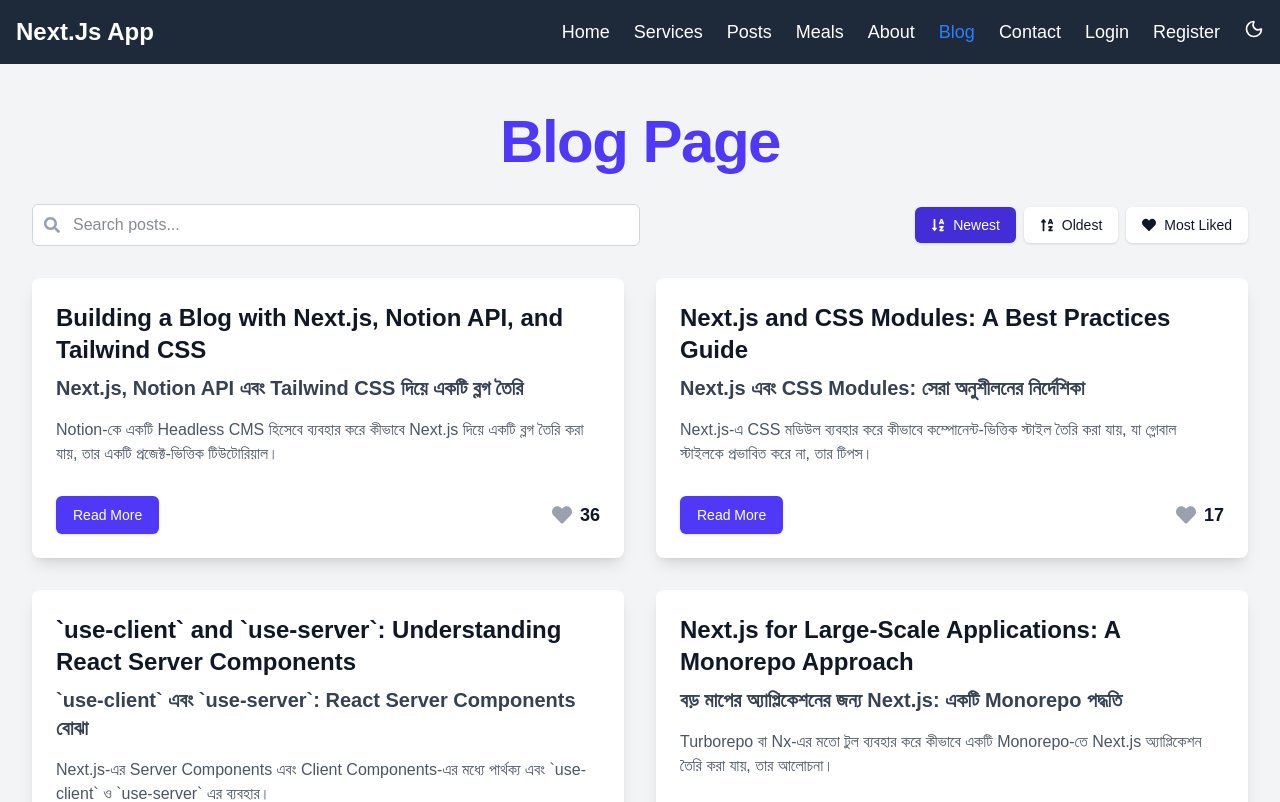
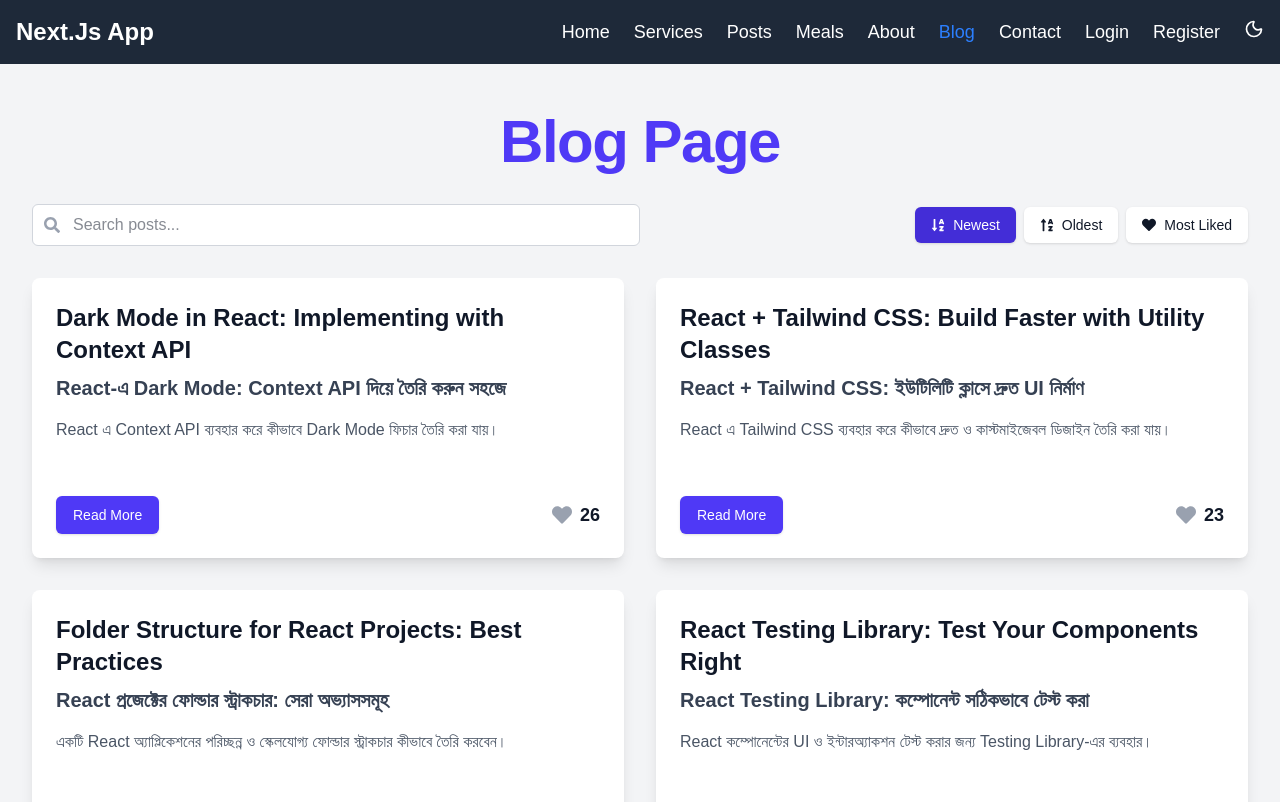
Before and after one commit to yousufali156/Next-Js, a Next.js app: page /blog in a window 1280 px wide. Shown: the top 802 px of the page. Built offline with nearby package versions, Linux system fonts and the light colour scheme.

Commit message:
Blog Part Update

```diff
--- a/src/app/blog/page.jsx
+++ b/src/app/blog/page.jsx
@@ -407,6 +407,87 @@ export default function BlogPage() {
       content: 'A project-based tutorial on building a blog using Next.js and Tailwind CSS, with Notion serving as a Headless CMS. It covers fetching content from the Notion API and rendering it dynamically on your site.',
       likes: 36,
     },
+    {
+  id: 51,
+  englishTitle: 'React State Management: Choosing the Right Tool',
+  bengaliTitle: 'React স্টেট ম্যানেজমেন্ট: সঠিক টুলটি বেছে নেওয়া',
+  description: 'useState, useReducer, Context API, Redux—কোন পরিস্থিতিতে কোনটি ব্যবহার করবেন, তার বিশ্লেষণ।',
+  content: 'This post explains the differences between useState, useReducer, Context API, and Redux. It guides developers on when to use which for scalable and efficient state management.',
+  likes: 18,
+},
+{
+  id: 52,
+  englishTitle: 'Reusable Custom Hooks in React: Clean & Powerful',
+  bengaliTitle: 'React-এ Reusable কাস্টম হুক: পরিচ্ছন্ন ও শক্তিশালী কোডিং',
+  description: 'React এ কিভাবে নিজস্ব কাস্টম হুক তৈরি করে রিইউজেবল ও ক্লিন কম্পোনেন্ট গঠন করবেন।',
+  content: 'Learn how to create and reuse custom hooks in React to encapsulate logic and keep components clean and focused. This approach encourages separation of concerns and code reusability.',
+  likes: 25,
+},
+{
+  id: 53,
+  englishTitle: 'React Router v6: Nested Routes & Dynamic Loading',
+  bengaliTitle: 'React Router v6: Nested রুট ও ডায়নামিক লোডিং Explained',
+  description: 'React Router v6-এ কীভাবে Nested Routes ও Lazy Load Routes তৈরি করবেন তা বিস্তারিতভাবে আলোচনা।',
+  content: 'Explore advanced routing techniques using React Router v6, including nested routes, dynamic routes, and lazy loading to optimize performance and structure.',
+  likes: 19,
+},
+{
+  id: 54,
+  englishTitle: 'Handling Forms in React: Controlled vs Uncontrolled',
+  bengaliTitle: 'React ফর্ম হ্যান্ডলিং: Controlled বনাম Uncontrolled',
+  description: 'React ফর্ম ডেটা নিয়ন্ত্রণে Controlled ও Uncontrolled কম্পোনেন্টের মধ্যে পার্থক্য ও ব্যবহার।',
+  content: 'Understand the difference between controlled and uncontrolled form inputs in React. Learn best practices for handling forms efficiently using either approach.',
+  likes: 16,
+},
+{
+  id: 55,
+  englishTitle: 'React Performance Tips: Memoization & Optimization',
+  bengaliTitle: 'React পারফরম্যান্স টিপস: Memoization ও অপ্টিমাইজেশন কৌশল',
+  description: 'React অ্যাপ্লিকেশনকে দ্রুততর করতে useMemo, useCallback এবং memo এর কার্যকর ব্যবহার।',
+  content: 'This post discusses how to avoid unnecessary re-renders in React using memo, useMemo, and useCallback. Essential for building high-performance applications.',
+  likes: 22,
+},
+{
+  id: 56,
+  englishTitle: 'Atomic Design in React: Build Scalable UIs',
+  bengaliTitle: 'React-এ Atomic Design: স্কেলযোগ্য UI গঠনের প্যাটার্ন',
+  description: 'Atomic Design ব্যবহার করে কীভাবে ছোট ছোট কম্পোনেন্ট দিয়ে বৃহৎ UI তৈরি করা যায়।',
+  content: 'Learn about Atomic Design principles and how to structure React components into atoms, molecules, organisms, templates, and pages for scalability and maintainability.',
+  likes: 15,
+},
+{
+  id: 57,
+  englishTitle: 'React Testing Library: Test Your Components Right',
+  bengaliTitle: 'React Testing Library: কম্পোনেন্ট সঠিকভাবে টেস্ট করা',
+  description: 'React কম্পোনেন্টের UI ও ইন্টারঅ্যাকশন টেস্ট করার জন্য Testing Library-এর ব্যবহার।',
+  content: 'Understand how to write unit and integration tests for React components using React Testing Library. This post focuses on writing accessible and user-centric tests.',
+  likes: 17,
+},
+{
+  id: 58,
+  englishTitle: 'Folder Structure for React Projects: Best Practices',
+  bengaliTitle: 'React প্রজেক্টের ফোল্ডার স্ট্রাকচার: সেরা অভ্যাসসমূহ',
+  description: 'একটি React অ্যাপ্লিকেশনের পরিচ্ছন্ন ও স্কেলযোগ্য ফোল্ডার স্ট্রাকচার কীভাবে তৈরি করবেন।',
+  content: 'This guide outlines a clean and scalable folder structure for React projects. Organize your components, hooks, services, and pages with maintainability in mind.',
+  likes: 20,
+},
+{
+  id: 59,
+  englishTitle: 'React + Tailwind CSS: Build Faster with Utility Classes',
+  bengaliTitle: 'React + Tailwind CSS: ইউটিলিটি ক্লাসে দ্রুত UI নির্মাণ',
+  description: 'React এ Tailwind CSS ব্যবহার করে কীভাবে দ্রুত ও কাস্টমাইজেবল ডিজাইন তৈরি করা যায়।',
+  content: 'Explore how Tailwind CSS can speed up UI development in React projects. Learn how to use utility-first classes for responsive, customizable components.',
+  likes: 23,
+},
+{
+  id: 60,
+  englishTitle: 'Dark Mode in React: Implementing with Context API',
+  bengaliTitle: 'React-এ Dark Mode: Context API দিয়ে তৈরি করুন সহজে',
+  description: 'React এ Context API ব্যবহার করে কীভাবে Dark Mode ফিচার তৈরি করা যায়।',
+  content: 'Learn how to implement a toggleable dark mode feature in your React app using Context API. This includes setting up global state and applying dynamic themes.',
+  likes: 26,
+}
+
   ];
 
   const [currentPage, setCurrentPage] = useState(1);
```
